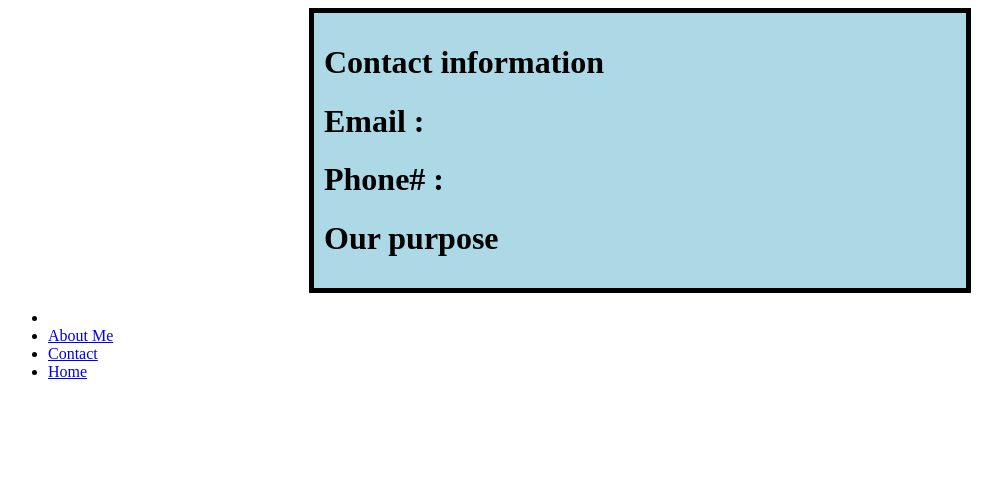
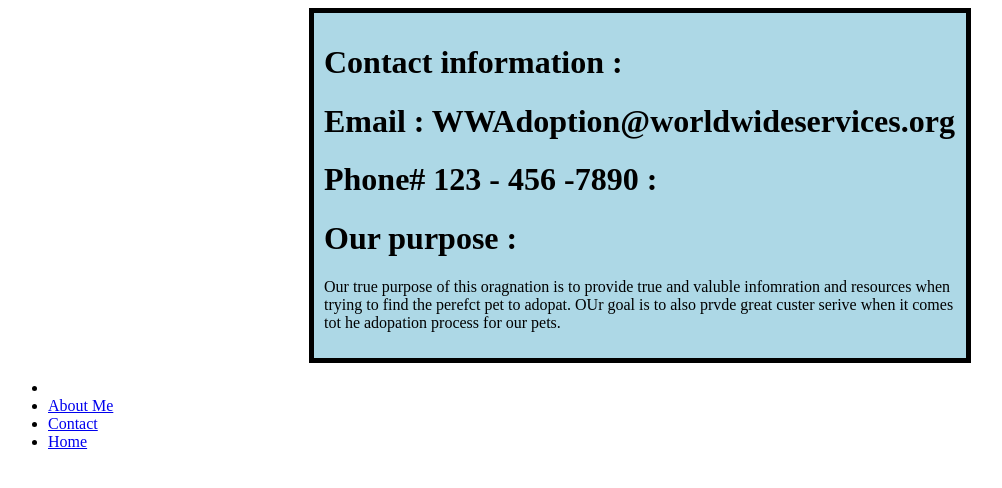
Before and after one commit to puravp2/Adopt_A_Pet, a plain HTML site: page aboutus.html in a window 1280 px wide. Shown: the whole page, without its empty margins (0-1002 px from the left). Drawn offline with Linux system fonts and the light colour scheme.

Commit message:
Update aboutus.html

```diff
--- a/aboutus.html
+++ b/aboutus.html
@@ -5,11 +5,11 @@
 </head>
 <body>
  <div class="centerl">
-<h1> Contact information</h1>
-<h1> Email : </h1>
-<h1> Phone# : </h1>
-<h1> Our purpose </h1>
-  <p> </p>
+<h1> Contact information : </h1>
+<h1> Email : WWAdoption@worldwideservices.org </h1>
+<h1> Phone# 123 - 456 -7890 : </h1>
+<h1> Our purpose :  </h1>
+  <p> Our true purpose of this oragnation is to provide true and valuble infomration and resources when trying to find the perefct pet to adopat. OUr goal is to also prvde great custer serive when it comes tot he adopation process for our pets. </p>
 
 
 </div>
```
